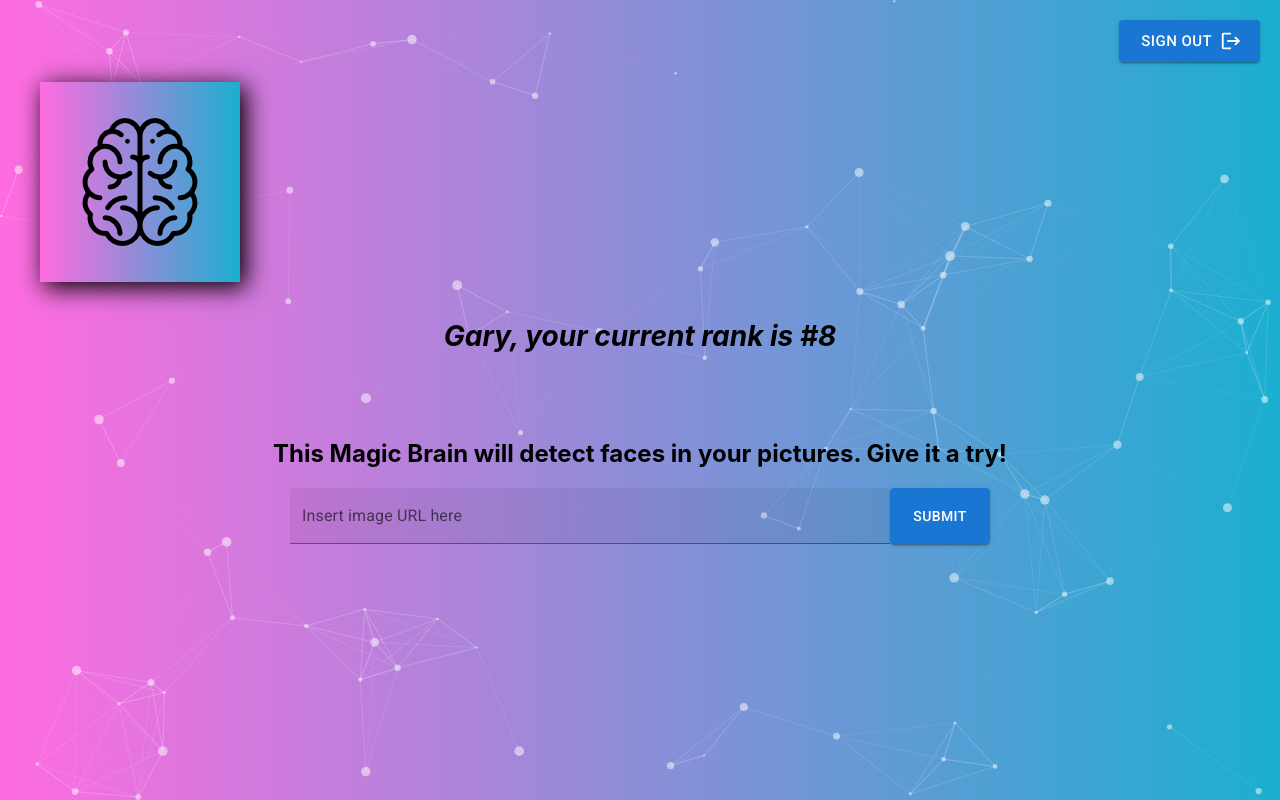
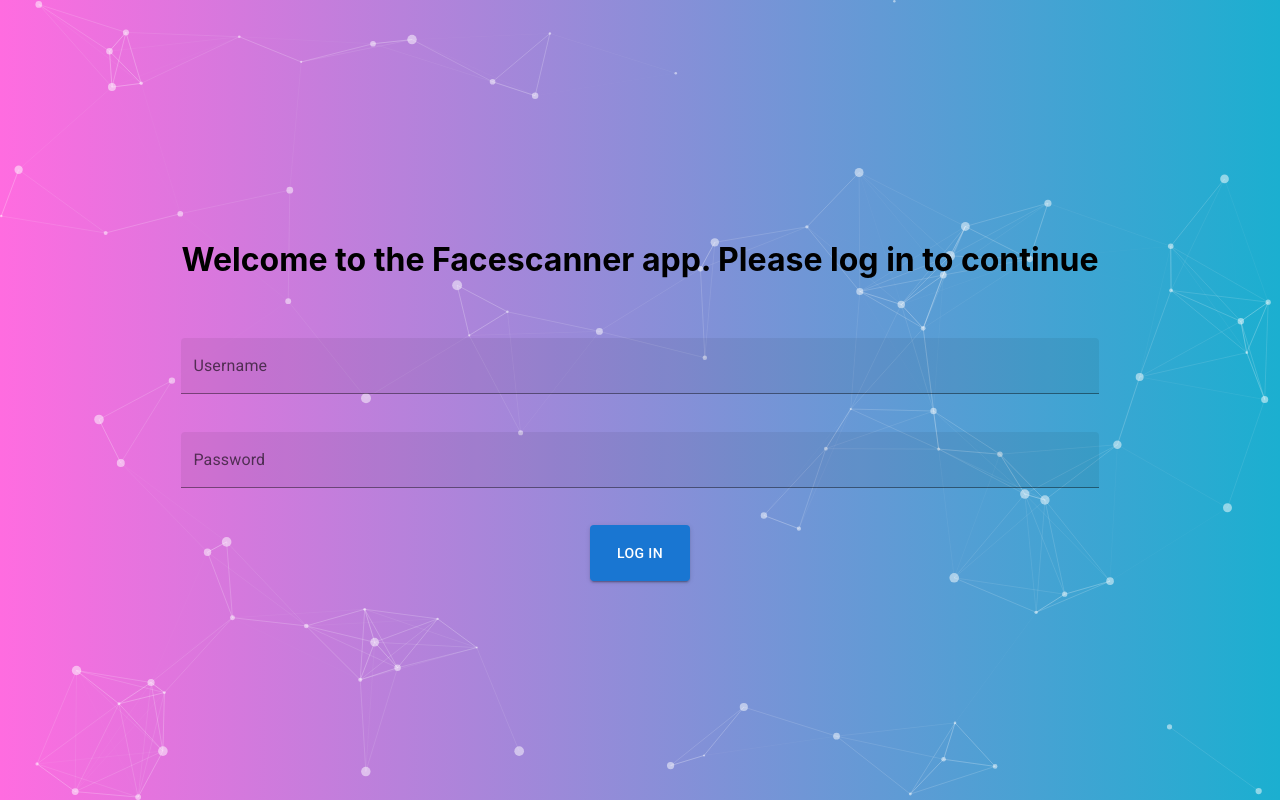
Before and after one commit to GaryBleasdale/React_Projects_FaceDetectionApp, a React (Create React App) app: page / in a window 1280 px wide. Built offline with nearby package versions, Linux system fonts and the light colour scheme; no server answers.

Commit message:
added signin component and sign in and out functionality

```diff
--- a/src/App.js
+++ b/src/App.js
@@ -6,15 +6,21 @@ import RankingText from './components/RankingText';
 import Input from './components/Input';
 import MainImage from './components/MainImage';
 import Particle from './components/Particle';
+import Login from './components/Login';
 
 
 
 function App() {
   const [isReady, setIsReady] = React.useState(false);
+  const [signIn, setSignIn] = React.useState(true);
 
   useEffect(()=>{
     setIsReady(true)
   },[isReady])
+
+  const SignedIn = (e) =>{
+    return setSignIn(e)
+  }
 
 
   return (
@@ -39,17 +45,20 @@ function App() {
     { isReady === true &&
       <>
       <Particle />
-
+      { signIn ===true &&
+      < Login SignedIn={SignedIn}/>
+      }
+      { signIn === false &&
       <div className='contents'>
-        <Navbar />
+        <Navbar SignedIn={SignedIn} />
         <Logo />
         <div className="main-container">
           <RankingText />
           <Input />
           <MainImage />
-
         </div>
       </div>
+}
       </>
 
    }
--- a/src/components/Input.js
+++ b/src/components/Input.js
@@ -3,7 +3,6 @@ import React from "react";
 import { TextField } from "@mui/material";
 import { Button } from "@mui/material";
 import MainImage from "./MainImage";
-import Clarifai from 'clarifai'
 
 
 export default function Input(){
--- /dev/null
+++ b/src/components/Login.js
@@ -0,0 +1,32 @@
+import React from 'react';
+import { TextField } from "@mui/material";
+import { Button } from "@mui/material";
+
+
+const Login =({SignedIn})=>{
+  return (
+    <div className='sign-in-div' style={{
+      display:'flex',
+      flexDirection: 'column',
+      height:'400px',
+      justifyContent:'space-around',
+      alignItems: 'center',
+      position:'relative',
+      zIndex: '100'
+    }}>
+    <h1>Welcome to the Facescanner app.  Please log in to continue</h1>
+    <TextField id="filled-basic" label="Username" variant="filled" style={{
+      width:'100%'
+    }} />
+    <TextField id="filled-basic" label="Password" variant="filled" style={{
+      width:'100%'
+    }} />
+    <Button variant="contained" style={{
+        height: '56px',
+        width: '100px'
+      }} onClick ={(e)=>SignedIn(false)} >Log in</Button>
+    </div>
+  )
+}
+
+export default Login
--- a/src/components/MainImage.js
+++ b/src/components/MainImage.js
@@ -43,7 +43,6 @@ const requestOptions = {
     setLeft(json.outputs[0].data.regions[0].region_info.bounding_box.left_col)
     setHeight(json.outputs[0].data.regions[0].region_info.bounding_box.bottom_row -  json.outputs[0].data.regions[0].region_info.bounding_box.top_row)
     setWidth(json.outputs[0].data.regions[0].region_info.bounding_box.right_col - json.outputs[0].data.regions[0].region_info.bounding_box.left_col)
-    console.log(json.outputs[0].data.regions[0])
     return json
     }
     fetchData()
--- a/src/components/Navbar/Navbar.js
+++ b/src/components/Navbar/Navbar.js
@@ -3,10 +3,12 @@ import Button from '@mui/material/Button';
 import './navbar.scss'
 import LogoutIcon from '@mui/icons-material/Logout';
 
-export default function Navbar(){
+export default function Navbar({SignedIn}){
   return (
     <div className='navbar'>
-      <Button variant="contained" className='signout-btn' size='large' endIcon={< LogoutIcon/>}>Sign out</Button>
+      <Button variant="contained" className='signout-btn' size='large' endIcon={< LogoutIcon/>}
+      onClick = {() => {SignedIn(true)}}
+      >Sign out</Button>
     </div>
   )
 }
```
